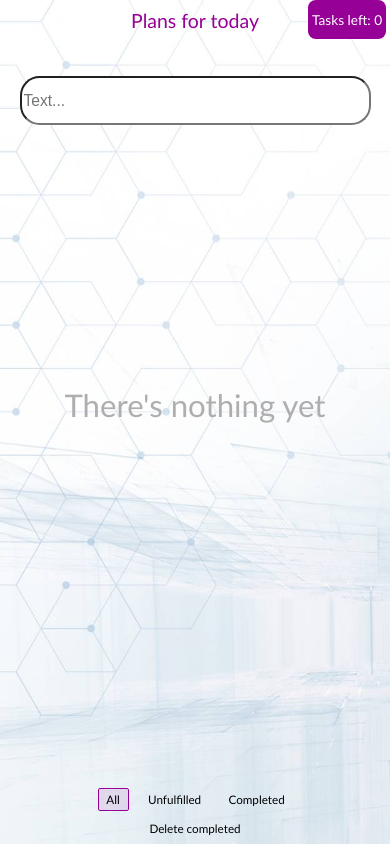
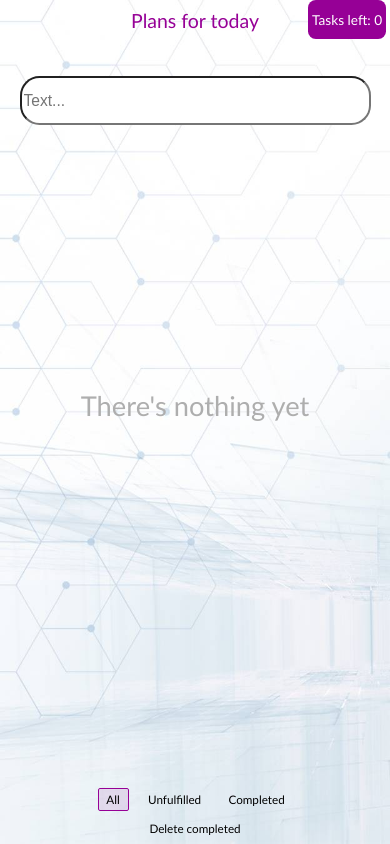
Before and after one commit to Milak66/PlansForToday, a React (Vite) app: page / in a window 390 px wide. Built offline with nearby package versions, Linux system fonts and the light colour scheme.

Commit message:
Plans for today 1.2.3

```diff
--- a/src/components/App/App.css
+++ b/src/components/App/App.css
@@ -276,7 +276,7 @@
     }
 
     .noTaskYetMessage {
-        font-size: 8vw;
+        font-size: 7vw;
         display: flex;
         justify-content: center;
         height: 100%;
```
